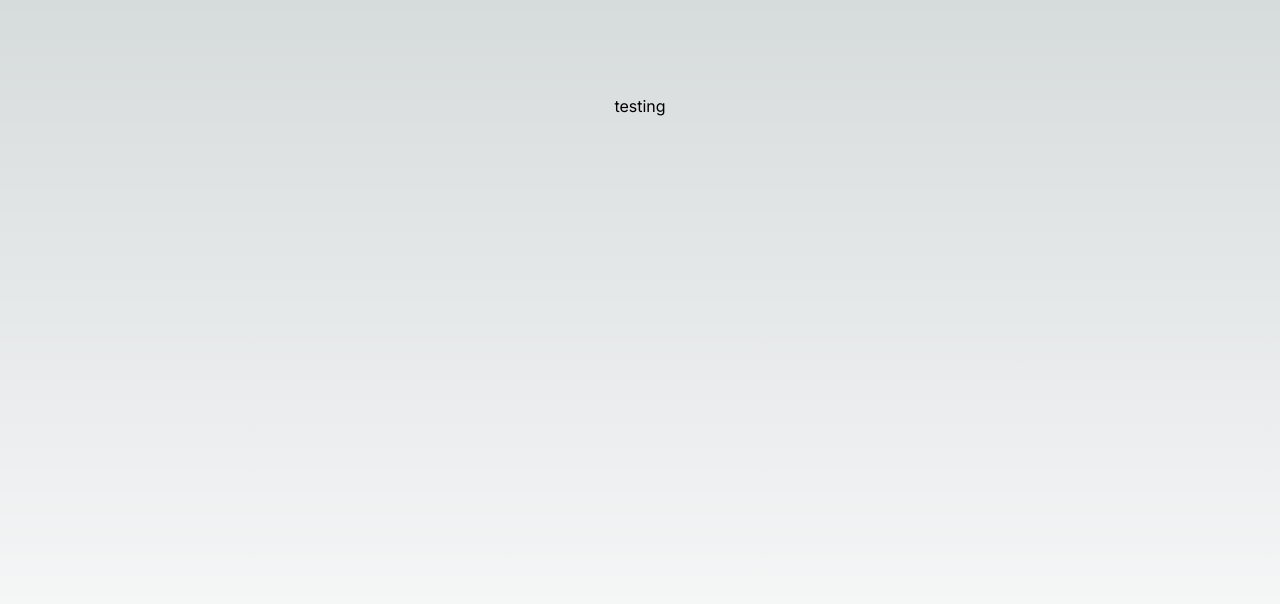
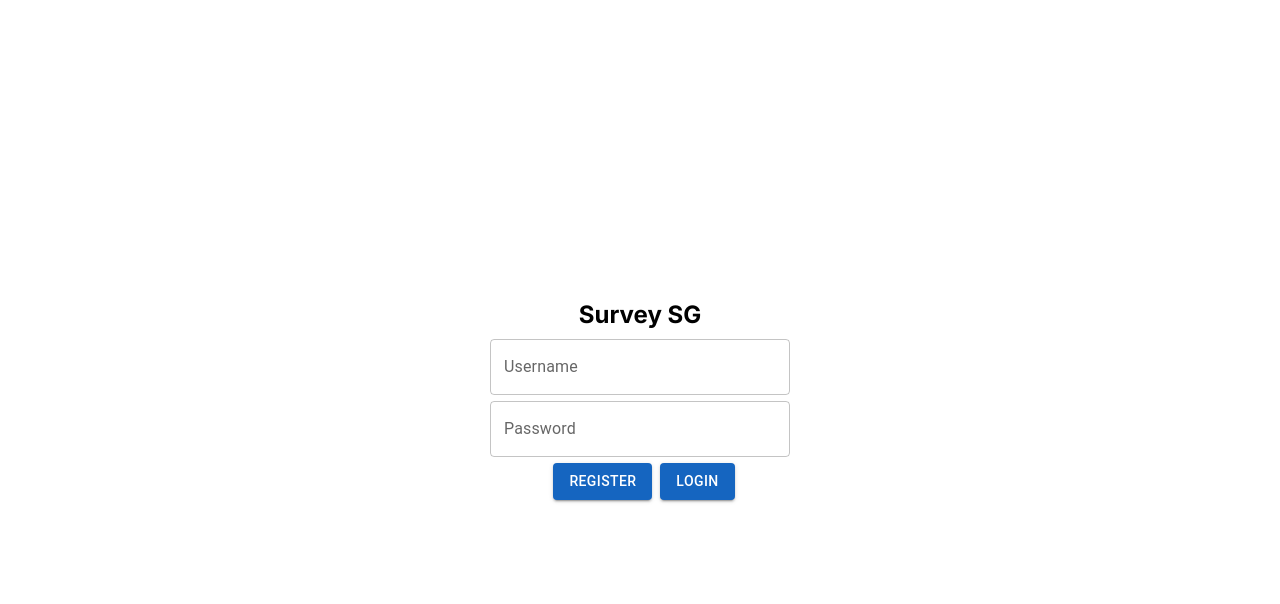
Before and after one commit to jenlky/surveysg-frontend, a Next.js app: page / in a window 1280 px wide. Shown: the top 604 px of the page. Built offline with nearby package versions, Linux system fonts and the light colour scheme.

Commit message:
Create basic login page

```diff
--- a/src/app/globals.css
+++ b/src/app/globals.css
@@ -86,13 +86,14 @@ body {
 }
 
 body {
-  color: rgb(var(--foreground-rgb));
+  height: 100%;
+  /* color: rgb(var(--foreground-rgb));
   background: linear-gradient(
       to bottom,
       transparent,
       rgb(var(--background-end-rgb))
     )
-    rgb(var(--background-start-rgb));
+    rgb(var(--background-start-rgb)); */
 }
 
 a {
--- a/src/app/layout.tsx
+++ b/src/app/layout.tsx
@@ -5,7 +5,7 @@ import './globals.css'
 const inter = Inter({ subsets: ['latin'] })
 
 export const metadata: Metadata = {
-  title: 'Create Next App',
+  title: 'SurveySG',
   description: 'Generated by create next app',
 }
 
--- a/src/app/page.module.css
+++ b/src/app/page.module.css
@@ -1,7 +1,7 @@
 .main {
   display: flex;
   flex-direction: column;
-  justify-content: space-between;
+  justify-content: center;
   align-items: center;
   padding: 6rem;
   min-height: 100vh;
--- a/src/app/page.tsx
+++ b/src/app/page.tsx
@@ -1,9 +1,59 @@
+'use client';
+import { Box, Button, TextField } from '@mui/material'
 import styles from './page.module.css'
+import { useState } from 'react'
+import './style.css'
 
 export default function Home() {
+  const [username, setUsername] = useState('')
+  const [password, setPassword] = useState('')
+
+  const usernameHandler = (event: any) => {
+    setUsername(event?.target.value)
+  }
+
+  const passwordHandler = (event: any) => {
+    setPassword(event?.target.value)
+  }
+
+  const login = () => {
+    // make API call to mocked GOVAA auth API in the server
+  }
+
   return (
     <main className={styles.main}>
-      testing
+      <h2 style={{ marginBottom: '10px' }}>Survey SG</h2>
+      <Box
+        component="form"
+        sx={{ width: '100%', maxWidth: 300 }}
+        noValidate
+        autoComplete="off"
+        onSubmit={login}
+        className='textfield-container'
+      >
+        <TextField style={{ marginBottom: '6px' }} id="outlined-basic" label="Username" variant="outlined" onChange={usernameHandler} />
+        <TextField style={{ marginBottom: '6px' }} id="outlined-basic" label="Password" variant="outlined" onChange={passwordHandler} />
+        <div style={{ textAlign: 'center' }}>
+          <Button
+            variant="contained"
+            size="medium"
+            style={{ marginLeft: '8px', backgroundColor: '#1565C0' }}
+            type='submit'
+            id="submit-btn"
+          >
+            Register
+          </Button>
+          <Button
+            variant="contained"
+            size="medium"
+            style={{ marginLeft: '8px', backgroundColor: '#1565C0' }}
+            type='submit'
+            id="submit-btn"
+          >
+            Login
+          </Button>
+        </div>
+      </Box>
     </main>
   )
 }
--- /dev/null
+++ b/src/app/style.css
@@ -0,0 +1,4 @@
+.textfield-container {
+  display: flex;
+  flex-flow: column;
+}
```
